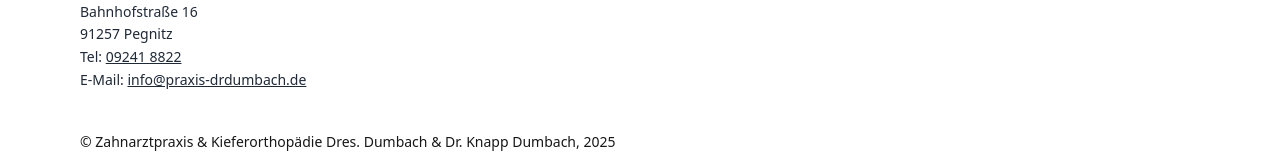
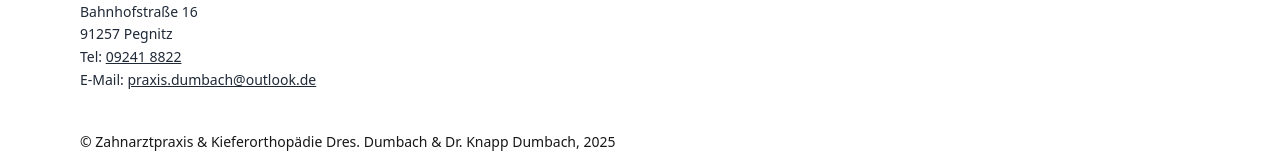
Before and after one commit to chrisknapp98/react-dentist-example, a Next.js app: page /datenschutz in a window 1280 px wide. Shown: the part 879-1039 px from the top of the page. Built offline with nearby package versions, Linux system fonts and the light colour scheme.

Commit message:
update email addresses

```diff
--- a/src/app/datenschutz/page.tsx
+++ b/src/app/datenschutz/page.tsx
@@ -46,7 +46,7 @@ export default function Datenschutz() {
                             Bahnhofstraße 16<br />
                             91257 Pegnitz<br />
                             Tel: <a href="tel:092418822" className="underline">09241 8822</a><br />
-                            E-Mail: <a href="mailto:info@praxis-drdumbach.de" className="underline">info@praxis-drdumbach.de</a>
+                            E-Mail: <a href="mailto:praxis.dumbach@outlook.de" className="underline">praxis.dumbach@outlook.de</a>
                         </address>
                         </section>
                     </div>
--- a/src/app/impressum/page.tsx
+++ b/src/app/impressum/page.tsx
@@ -26,7 +26,7 @@ export default function Impressum() {
                         <h2 className="text-lg mb-2">Kontakt</h2>
                         <p>
                         Telefon: <a href="tel:092418822" className="underline">09241 8822</a><br />
-                        E-Mail: <a href="mailto:info@praxis-drdumbach.de" className="underline">info@praxis-drdumbach.de</a><br />
+                        E-Mail: <a href="mailto:praxis.dumbach@outlook.de" className="underline">praxis.dumbach@outlook.de</a><br />
                         Website: <a href="https://zahnarztpraxis-dumbach.de" className="underline" target="_blank" rel="noopener noreferrer">zahnarztpraxis-dumbach.de</a>
                         </p>
                     </div>
```
